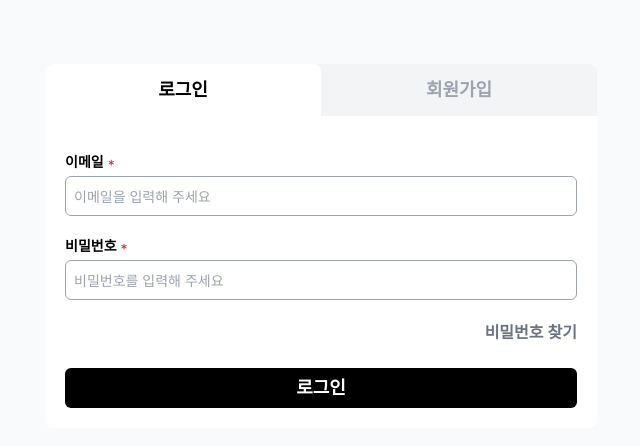
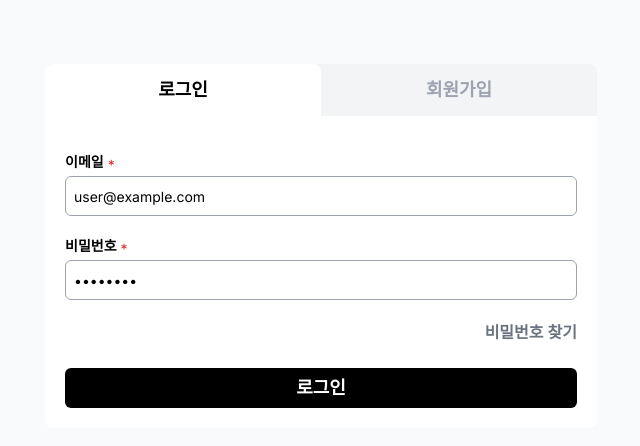
Before and after one commit to Yong-Taek-United/daily-record-front, a Next.js app: page /account/login in a window 1280 px wide. Shown: the top 446 px of the page, without its empty margins (319-959 px from the left). Built offline with nearby package versions, Linux system fonts and the light colour scheme; no server answers.

Commit message:
refactor: prevent form submission when alert is open

```diff
--- a/src/components/account/LoginForm.tsx
+++ b/src/components/account/LoginForm.tsx
@@ -28,7 +28,7 @@ export default function LoginForm() {
 
   const { values, errors, handleBlur, handleChange, handleSubmit, touched } =
     useForm<LoginFormTypes>({
-      initialValues: { email: '', password: '' },
+      initialValues: { email: 'user@example.com', password: 'qwer1234' },
       validate: (values) => {
         const errors = {
           email: '',
@@ -54,6 +54,7 @@ export default function LoginForm() {
       },
       async onSubmit(values) {
         // 로그인 로직입니다.
+
         try {
           setSubmitLoading(true);
           const { data, status } = await login(values);
@@ -81,7 +82,15 @@ export default function LoginForm() {
     });
 
   return (
-    <form onSubmit={handleSubmit}>
+    <form
+      onSubmit={(e) => {
+        e.preventDefault();
+        if (openAlert.state) {
+          return;
+        }
+        handleSubmit(e);
+      }}
+    >
       <div className="my-5">
         <Input
           onChange={handleChange}
```
